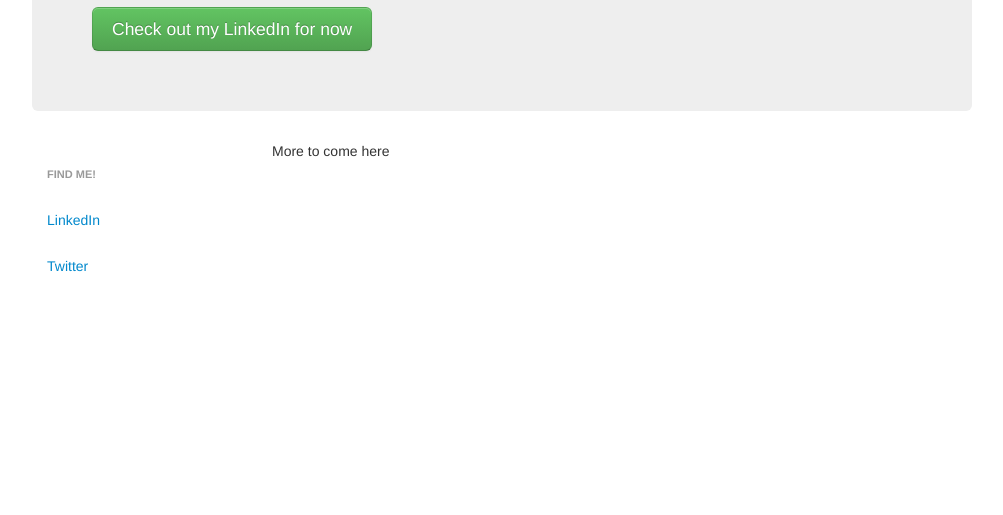
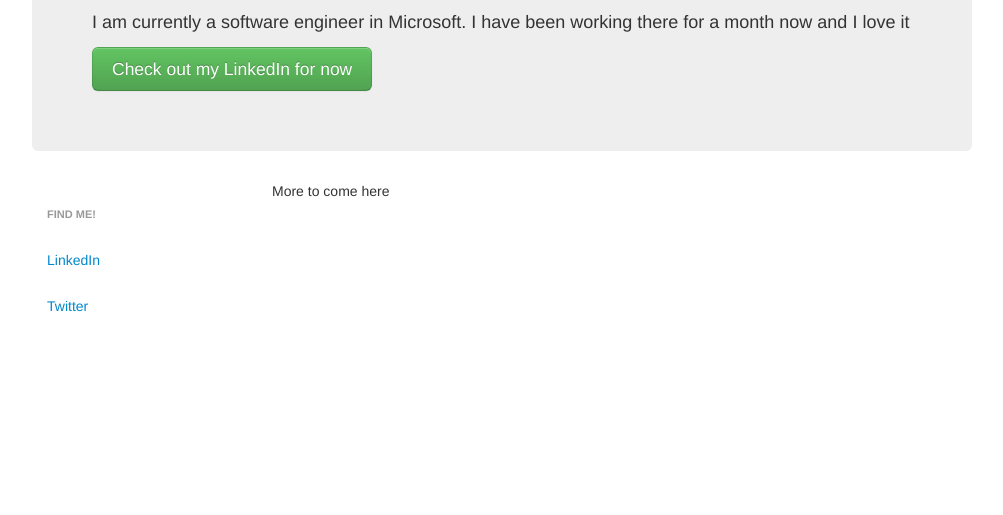
Before and after one commit to haladiab/haladiab.github.io, a plain HTML site: page index.html in a window 1280 px wide. Shown: the part 285-800 px from the top of the page, without its empty margins (138-1141 px from the left). Drawn offline with nearby package versions, Linux system fonts and the light colour scheme.

Commit message:
updated a paragraph

```diff
--- a/index.html
+++ b/index.html
@@ -30,6 +30,7 @@
 			    <h1>In Progress!</h1>
 
 			    <p>This site is in progress now and more will be added as I am learning. </p>
+			    <p>I am currently a software engineer in Microsoft. I have been working there for a month now and I love it </p>
 
 			    <a href="http://www.linkedin.com/pub/hala-diab/58/20b/70b/" class="btn btn-large btn-success">Check out my LinkedIn for now</a>
 			</div>
```
Also changed, not shown: Contact.html (added), 1 other file.
